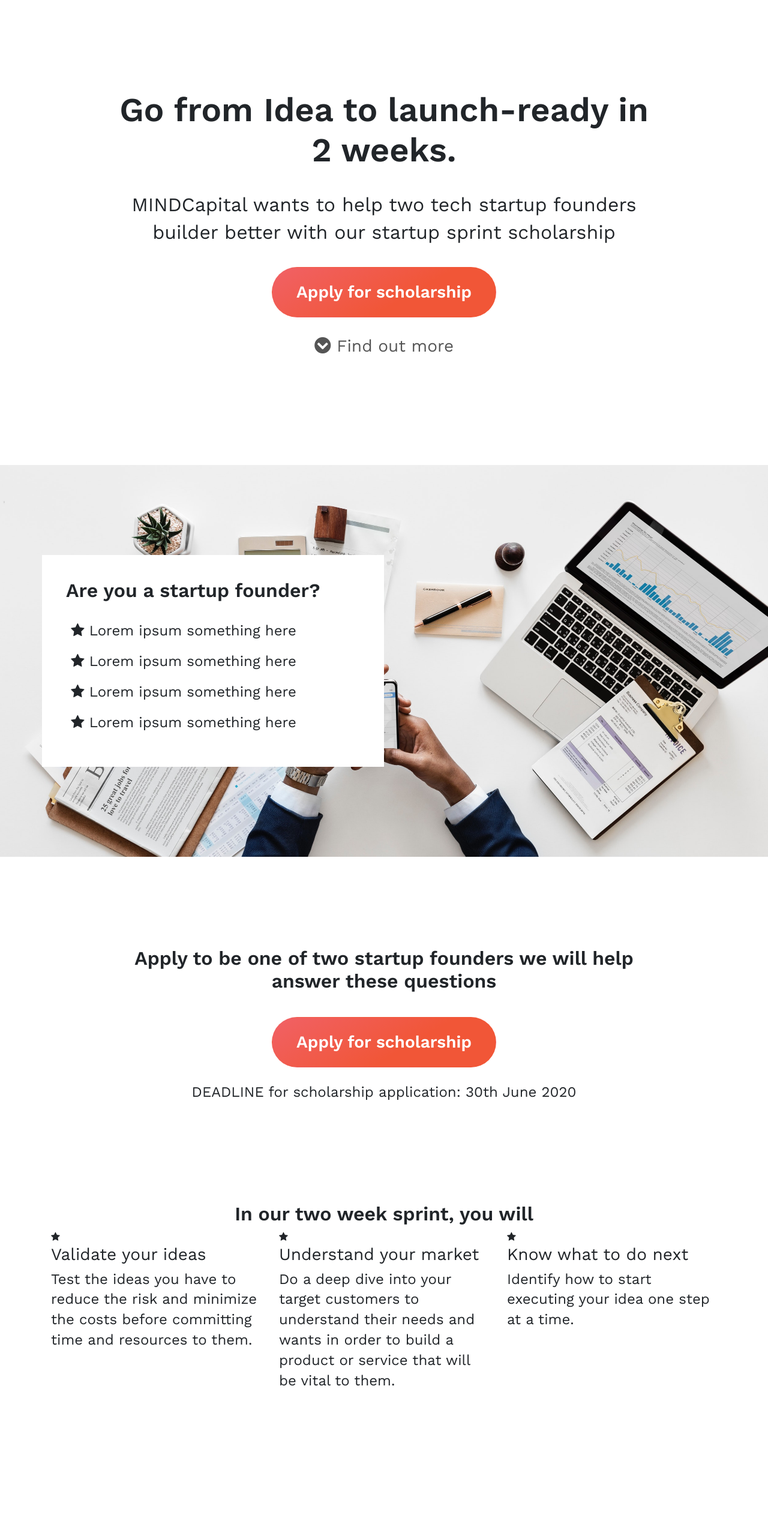
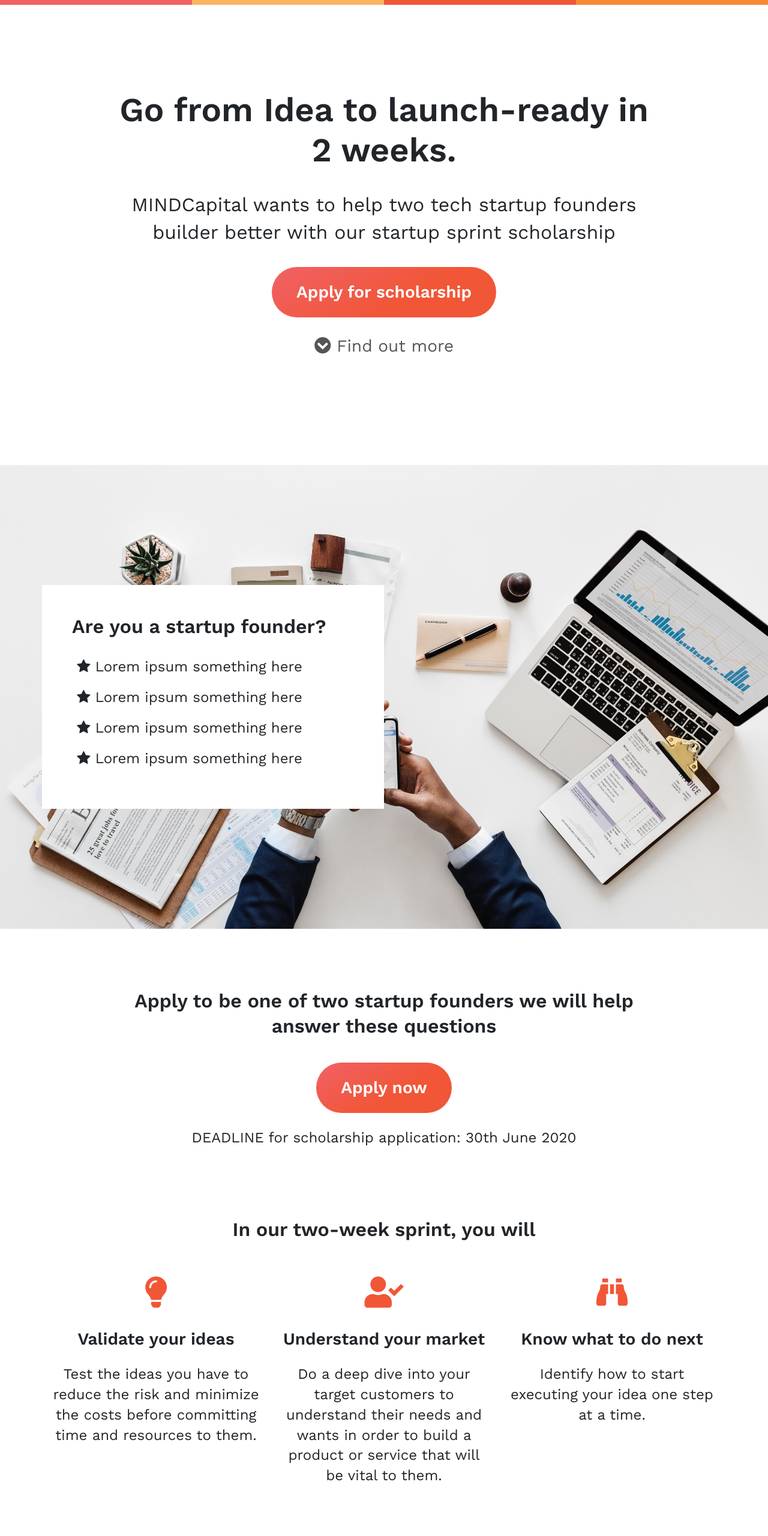
Before and after one commit to yadesesan/sprint-experiment-website, a plain HTML site: page index.html in a window 1280 px wide. Shown: the top 2560 px of the page at 60% size. Drawn offline with nearby package versions, Linux system fonts and the light colour scheme.

Commit message:
New updates

```diff
--- a/assets/css/styles.css
+++ b/assets/css/styles.css
@@ -1,7 +1,3 @@
-section {
-  padding: 150px 0;
-}
-
 body {
   font-family: 'Work Sans';
 }
@@ -21,8 +17,32 @@ h2 {
   font-weight: 600;
 }
 
+.one-bar {
+  width: 25%;
+  height: 8px;
+  /*color: pink;*/
+  /*display: block;*/
+  float: left;
+}
+
+#four-bars div:nth-child(1) {
+  background-color: #F16166;
+}
+
+#four-bars div:nth-child(2) {
+  background-color: #F9B462;
+}
+
+#four-bars div:nth-child(3) {
+  background-color: #F15637;
+}
+
+#four-bars div:nth-child(4) {
+  background-color: #F68B34;
+}
+
 #hero {
-  padding-top: 150px;
+  padding: 150px 0;
 }
 
 #hero h1 {
@@ -58,10 +78,11 @@ h2 {
   background-size: cover;
   background-position: center;
   background-repeat: no-repeat;
+  padding: 200px 0;
 }
 
 .pad-box {
-  padding: 40px;
+  padding: 50px;
   background: #fff;
 }
 
@@ -74,8 +95,13 @@ h2 {
   margin-bottom: 30px;
 }
 
+#cta {
+  padding: 100px 0;
+}
+
 #cta h2 {
   margin-bottom: 40px;
+  line-height: 130.8%;
 }
 
 #cta a {
@@ -83,5 +109,37 @@ h2 {
 }
 
 #sprint {
-  padding-top: 0;
+  padding: 0 0 100px;
 }
+
+#sprint i {
+  font-size: 52px;
+  color: #F15637;
+  margin-bottom: 35px;
+}
+
+#sprint h2 {
+  margin-bottom: 60px;
+}
+
+#sprint h3 {
+  font-weight: 600;
+  margin-bottom: 25px;
+}
+
+#bottom-cta {
+  padding: 0 0 100px;
+}
+
+#bottom-cta h2 {
+  margin-bottom: 40px;
+}
+
+#bottom-cta li {
+  margin-bottom: 15px;
+}
+
+footer {
+  padding: 50px;
+  background-color: #F3F3F3;
+}
--- a/index.html
+++ b/index.html
@@ -14,13 +14,11 @@
 </head>
 
 <body>
-    <div>
-        <div class="row no-gutters">
-            <div class="col"></div>
-            <div class="col"></div>
-            <div class="col"></div>
-            <div class="col"></div>
-        </div>
+    <div id="four-bars">
+        <div class="one-bar"></div>
+        <div class="one-bar"></div>
+        <div class="one-bar"></div>
+        <div class="one-bar"></div>
     </div>
     <section id="hero">
         <div class="container">
@@ -30,7 +28,7 @@
                     <p>MINDCapital wants to help two tech startup founders builder better with our startup sprint scholarship<br></p>
                     <ul class="list-unstyled">
                         <li><a class="btn btn-lg rounded-pill cta-button" role="button" href="#">Apply for scholarship</a></li>
-                        <li><a class="btn cta-sub-button" role="button" href="#"><i class="fas fa-chevron-circle-down"></i>&nbsp;Find out more</a></li>
+                        <li><a class="btn cta-sub-button" role="button" href="#hook"><i class="fas fa-chevron-circle-down"></i>&nbsp;Find out more</a></li>
                     </ul>
                 </div>
             </div>
@@ -48,7 +46,6 @@
                         <li>&nbsp;<i class="fa fa-star"></i>&nbsp;Lorem ipsum something here</li>
                     </ul>
                 </div>
-                <div class="col"><img></div>
             </div>
         </div>
     </section>
@@ -56,7 +53,7 @@
         <div class="container">
             <div class="row justify-content-center">
                 <div class="col-sm-12 col-md-12 col-lg-10 col-xl-10 text-center">
-                    <h2>Apply to be one of two startup founders we will help answer these questions<br></h2><a class="btn btn-lg rounded-pill cta-button" role="button" href="#">Apply for scholarship</a>
+                    <h2>Apply to be one of two startup founders we will help answer these questions<br></h2><a class="btn btn-lg rounded-pill cta-button" role="button" href="#">Apply now</a>
                     <p>DEADLINE for scholarship application: 30th June 2020<br></p>
                 </div>
             </div>
@@ -66,30 +63,35 @@
         <div class="container">
             <div class="row">
                 <div class="col text-center">
-                    <h2>In our two week sprint, you will</h2>
+                    <h2>In our two-week sprint, you will</h2>
                 </div>
             </div>
             <div class="row">
-                <div class="col"><i class="fa fa-star"></i>
+                <div class="col text-center"><i class="fas fa-lightbulb"></i>
                     <h3>Validate your ideas</h3>
                     <p>Test the ideas you have to reduce the risk and minimize the costs before committing time and resources to them.</p>
                 </div>
-                <div class="col"><i class="fa fa-star"></i>
+                <div class="col text-center"><i class="fas fa-user-check"></i>
                     <h3>Understand your market</h3>
-                    <p>Do a deep dive into your target customers to understand their needs and wants in order to build a product or service that will be vital to them.</p>
+                    <p>Do a deep dive into your target customers to understand their needs and wants in order to build a product or service that will be vital to them.<br></p>
                 </div>
-                <div class="col"><i class="fa fa-star"></i>
+                <div class="col text-center"><i class="fas fa-binoculars"></i>
                     <h3>Know what to do next</h3>
                     <p>Identify how to start executing your idea one step at a time.</p>
                 </div>
             </div>
         </div>
     </section>
-    <section>
+    <section id="bottom-cta">
         <div class="container">
             <div class="row">
                 <div class="col text-center">
-                    <h2>Interested in building a better startup?</h2><button class="btn btn-primary" type="button">Apply for scholarship</button><button class="btn btn-primary" type="button"><i class="fas fa-chevron-circle-down"></i>&nbsp;Read FAQs</button></div>
+                    <h2>Interested in building a better startup?</h2>
+                    <ul class="list-unstyled">
+                        <li><a class="btn btn-lg rounded-pill cta-button" role="button" href="#">Apply for scholarship</a></li>
+                        <li><a class="btn cta-sub-button" role="button"><i class="fas fa-info-circle"></i>&nbsp;Read FAQs</a></li>
+                    </ul>
+                </div>
             </div>
         </div>
     </section>
@@ -98,6 +100,7 @@
     </footer>
     <script src="assets/js/jquery.min.js"></script>
     <script src="assets/bootstrap/js/bootstrap.min.js"></script>
+    <script src="https://cdnjs.cloudflare.com/ajax/libs/jquery-easing/1.4.1/jquery.easing.min.js"></script>
 </body>
 
 </html>
```
